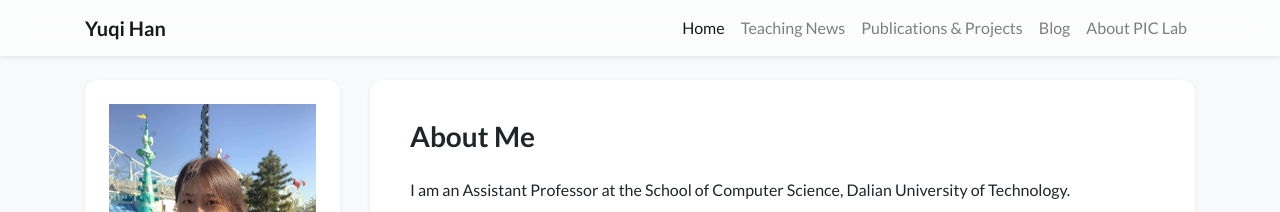
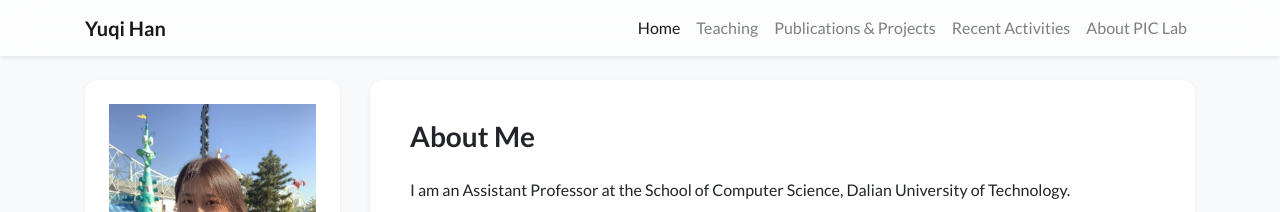
Before and after one commit to hyq0413/hyq0413.github.io, a Jekyll site: the page built from index.html, in a window 1280 px wide. Shown: the top 212 px of the page. Built offline with Jekyll 4.4.1, drawn with Linux system fonts in a browser that asks for light colours; nearby versions of some CDN libraries; a style sheet for code colours, icons or effects is not loaded.

Commit message:
Rename navigation items for clarity

```diff
--- a/_data/navigation.yml
+++ b/_data/navigation.yml
@@ -3,11 +3,11 @@ pages:
 #       For example, the `navbar_title` field in `showcase.html` is "Showcase" and the `name` field here should also be "Showcase"
 - name: Home
   url: /
-- name: Teaching News
+- name: Teaching
   url: /teachings
 - name: Publications & Projects
   url: /publications
-- name: Blog
+- name: Recent Activities
   url: /blog
 - name: About PIC Lab
   url: /lab
```
